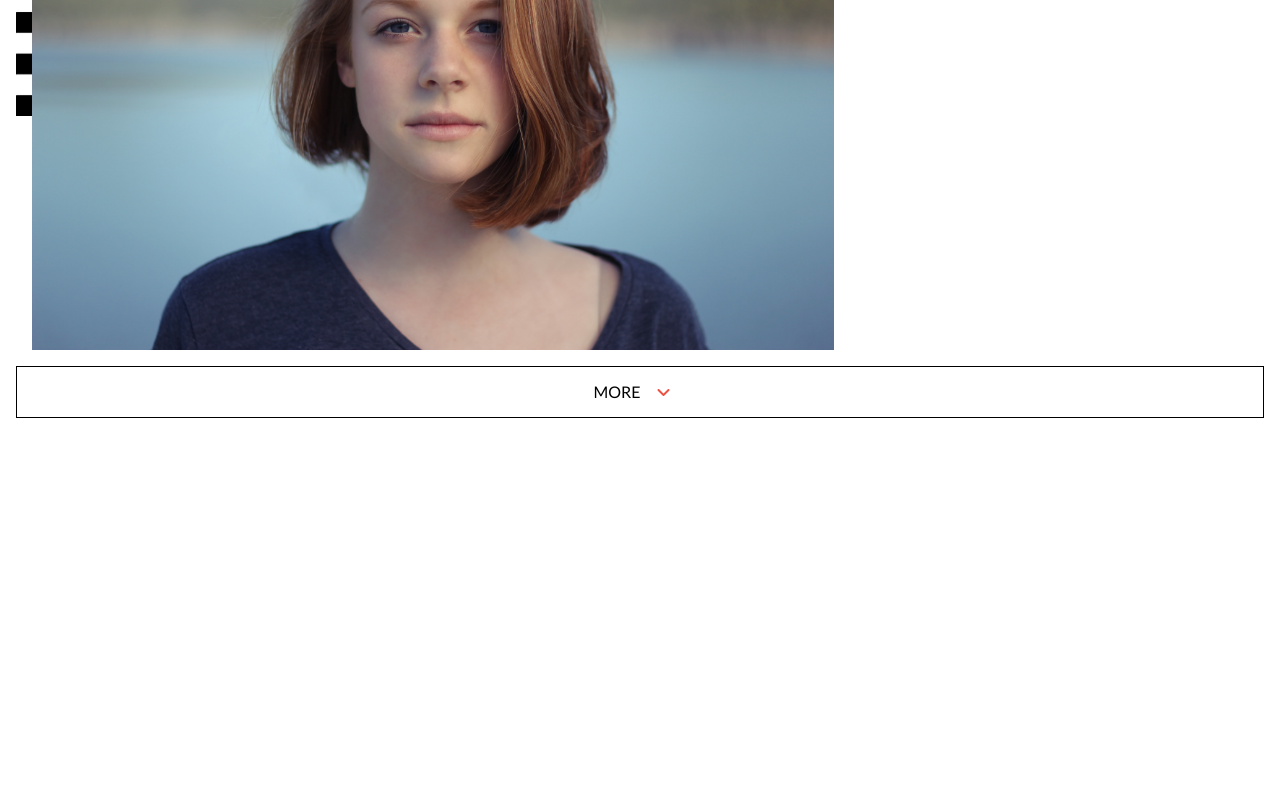
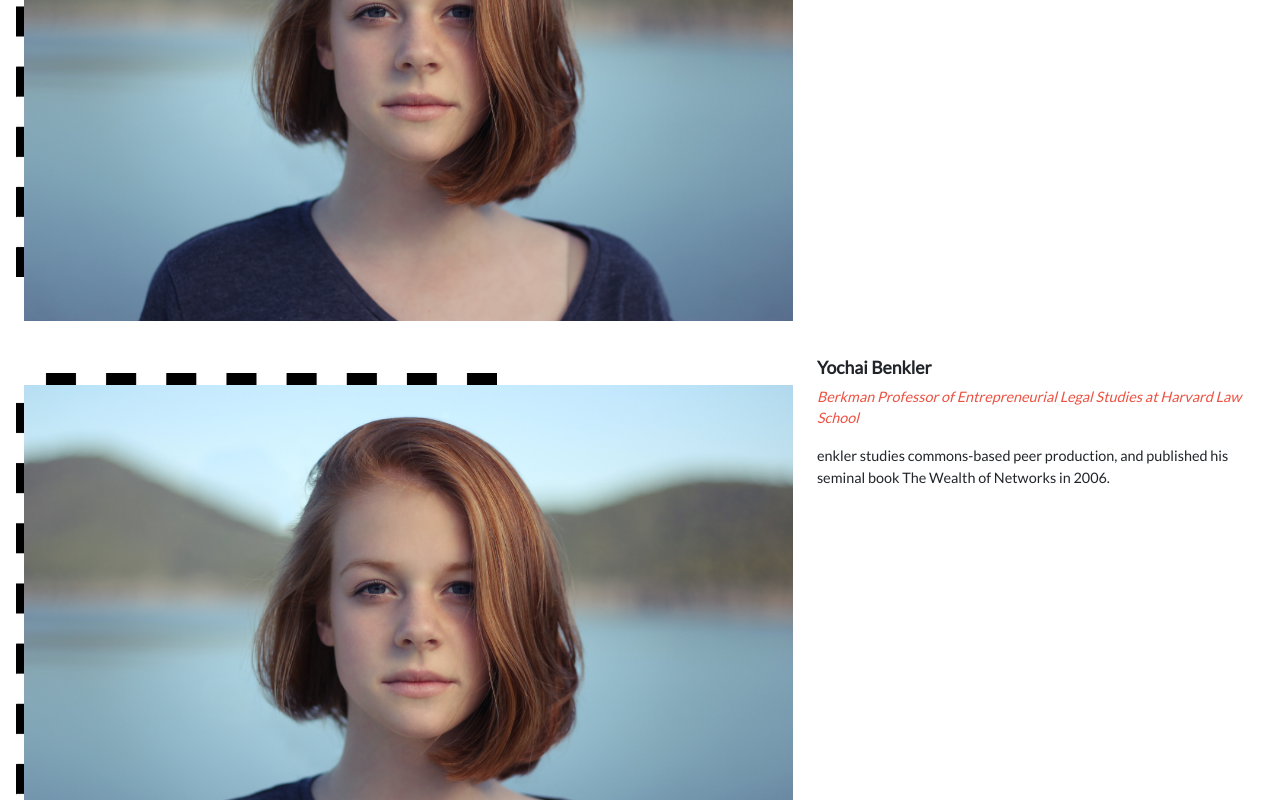
Before and after one commit to getssh/web-course-capstone, a website: page index.html in a window 1280 px wide. Shown: the part 2000-2800 px from the top of the page. Before the commit the page ends 2434 px from the top, so only its background shows below. Drawn offline with nearby package versions, Linux system fonts and the light colour scheme.

Commit message:
Update content and style for home page

```diff
--- a/index.css
+++ b/index.css
@@ -32,7 +32,7 @@
   margin-bottom: 0;
   color: #ec5242;
   font-weight: 500;
-  font-size: 1.3rem;
+  font-size: 1.4rem;
 }
 
 .top-title {
@@ -131,29 +131,30 @@
 
 .speaker {
   display: flex;
-  width: 100%;
 }
 
 .img-wrap {
   width: 100%;
   height: auto;
   padding: 2rem 1rem 0 1rem;
+  margin-top: 1rem;
   align-self: stretch;
   background-image: url('./images/black-white.jpg');
   background-position: top left;
-  background-size: 40%;
+  background-size: 60%;
   background-repeat: no-repeat;
 }
 
 .speaker-image {
   width: 100%;
-  min-height: 50%;
-  padding: 0;
-  margin: 0;
+  height: auto;
+  position: relative;
+  top: -1.2rem;
+  left: -0.5rem;
 }
 
 .speaker-bio p {
-  font-size: 0.8rem;
+  font-size: 0.9rem;
 }
 
 .speaker-bio h3 {
--- a/index.html
+++ b/index.html
@@ -98,6 +98,46 @@
         <p class="speaker-detail">enkler studies commons-based peer production, and published his seminal book The Wealth of Networks in 2006.</p>
       </div>
     </div>
+    <div class="speaker">
+      <div class="img-wrap">
+        <img src="./images/speaker-place-holder.jpg" alt="speaker headshot" class="speaker-image"/>
+      </div>
+      <div class="speaker-bio">
+        <h3>Yochai Benkler</h3>
+        <p class="speaker-title">Berkman Professor of Entrepreneurial Legal Studies at Harvard Law School</p>
+        <p class="speaker-detail">enkler studies commons-based peer production, and published his seminal book The Wealth of Networks in 2006.</p>
+      </div>
+    </div>
+    <div class="speaker">
+      <div class="img-wrap">
+        <img src="./images/speaker-place-holder.jpg" alt="speaker headshot" class="speaker-image"/>
+      </div>
+      <div class="speaker-bio">
+        <h3>Yochai Benkler</h3>
+        <p class="speaker-title">Berkman Professor of Entrepreneurial Legal Studies at Harvard Law School</p>
+        <p class="speaker-detail">enkler studies commons-based peer production, and published his seminal book The Wealth of Networks in 2006.</p>
+      </div>
+    </div>
+    <div class="speaker">
+      <div class="img-wrap">
+        <img src="./images/speaker-place-holder.jpg" alt="speaker headshot" class="speaker-image"/>
+      </div>
+      <div class="speaker-bio">
+        <h3>Yochai Benkler</h3>
+        <p class="speaker-title">Berkman Professor of Entrepreneurial Legal Studies at Harvard Law School</p>
+        <p class="speaker-detail">enkler studies commons-based peer production, and published his seminal book The Wealth of Networks in 2006.</p>
+      </div>
+    </div>
+    <div class="speaker">
+      <div class="img-wrap">
+        <img src="./images/speaker-place-holder.jpg" alt="speaker headshot" class="speaker-image"/>
+      </div>
+      <div class="speaker-bio">
+        <h3>Yochai Benkler</h3>
+        <p class="speaker-title">Berkman Professor of Entrepreneurial Legal Studies at Harvard Law School</p>
+        <p class="speaker-detail">enkler studies commons-based peer production, and published his seminal book The Wealth of Networks in 2006.</p>
+      </div>
+    </div>
 
     <button class="mobile-btn">More<i class="fa-solid fa-angle-down"></i></button>
   </section>
```
